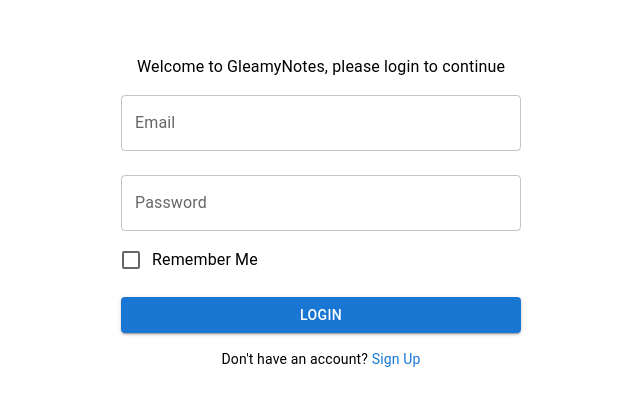
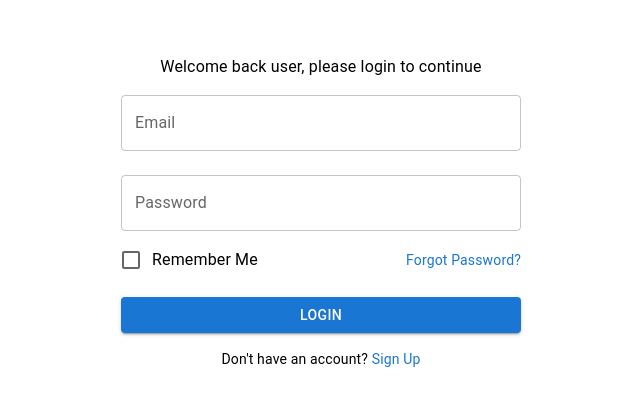
Before and after one commit to arijitchakma79/GleamyNotes, a React (Create React App) app in the folder client/: page /login in a window 1280 px wide. Shown: the part 204-610 px from the top of the page, without its empty margins (319-959 px from the left). Built offline with nearby package versions, Linux system fonts and the light colour scheme.

Commit message:
added forgot password page and connected with login page

```diff
--- a/client/src/App.tsx
+++ b/client/src/App.tsx
@@ -1,7 +1,7 @@
 import React from 'react';
 import { BrowserRouter as Router, Routes, Route } from 'react-router-dom';
 import './App.css';
-import { SignUpPage, LoginPage, Dashboard} from './pages';
+import { SignUpPage, LoginPage, Dashboard, VerifyPage, ForgotPasswordPage} from './pages';
 import ProtectedRoute from './components/protected';
 
 function App() {
@@ -13,6 +13,8 @@ function App() {
           <Route path="/" element={<h1>GloomyNotes</h1>} />
           <Route path="/signup" element={<SignUpPage />} />
           <Route path="/login" element={<LoginPage />} />
+          <Route path='forgot-password' element={<ForgotPasswordPage/>} />
+          <Route path="/verify" element={<VerifyPage />} />
 
           {/* Protected route */}
           <Route
--- /dev/null
+++ b/client/src/pages/forgotPasswordPage.tsx
@@ -0,0 +1,11 @@
+import React from "react";
+
+const ForgotPassword: React.FC = () => {
+    return (
+        <div>
+            <h1>Forgot Password</h1>
+        </div>
+    )
+}
+
+export default ForgotPassword;
--- a/client/src/pages/index.ts
+++ b/client/src/pages/index.ts
@@ -1,4 +1,5 @@
 export {default as SignUpPage} from './signUpPage';
 export {default as LoginPage} from './loginPage';
 export {default as VerifyPage} from './verifyPage';
+export {default as ForgotPasswordPage} from './forgotPasswordPage';
 export {default as Dashboard} from './dashboard';
--- a/client/src/pages/loginPage.tsx
+++ b/client/src/pages/loginPage.tsx
@@ -2,8 +2,18 @@ import React, { useState, useEffect } from "react";
 import { useDispatch, useSelector } from "react-redux";
 import { RootState, AppDispatch } from "../store";
 import { loginUser } from '../store/slices';
-import { useNavigate } from "react-router-dom";
-import { TextField, Button, CircularProgress, Typography, Box, Alert, Checkbox, FormControlLabel, Link } from '@mui/material';
+import { useNavigate, Link as RouterLink } from "react-router-dom";
+import {
+  TextField,
+  Button,
+  CircularProgress,
+  Typography,
+  Box,
+  Alert,
+  Checkbox,
+  FormControlLabel,
+  Link
+} from '@mui/material';
 
 const LoginPage: React.FC = () => {
   const dispatch = useDispatch<AppDispatch>();
@@ -37,7 +47,7 @@ const LoginPage: React.FC = () => {
       }}
     >
       <Typography variant="body1">
-        Welcome to GleamyNotes, please login to continue
+        Welcome back user, please login to continue
       </Typography>
 
       {error && <Alert severity="error">{error}</Alert>}
@@ -61,7 +71,12 @@ const LoginPage: React.FC = () => {
           onChange={(e) => setPassword(e.target.value)}
         />
 
-        <Box sx={{ display: 'flex', justifyContent: 'flex-start', width: '100%' }}>
+        <Box sx={{
+          display: 'flex',
+          justifyContent: 'space-between',
+          alignItems: 'center',
+          width: '100%'
+        }}>
           <FormControlLabel
             control={
               <Checkbox
@@ -72,6 +87,14 @@ const LoginPage: React.FC = () => {
             }
             label="Remember Me"
           />
+          <Link
+            component={RouterLink}
+            to="/forgot-password"
+            variant="body2"
+            sx={{ textDecoration: 'none' }}
+          >
+            Forgot Password?
+          </Link>
         </Box>
 
         <Button
@@ -88,7 +111,7 @@ const LoginPage: React.FC = () => {
         <Box sx={{ marginTop: 2, textAlign: 'center' }}>
           <Typography variant="body2">
             Don't have an account?{' '}
-            <Link href="/signup" underline="hover">
+            <Link component={RouterLink} to="/signup" underline="hover">
               Sign Up
             </Link>
           </Typography>
--- a/client/src/pages/signUpPage.tsx
+++ b/client/src/pages/signUpPage.tsx
@@ -3,7 +3,7 @@ import { signup } from "../api/userApi";
 import { useDispatch, useSelector } from "react-redux";
 import { RootState } from "../store";
 import { setError, setLoading, setUser } from "../store/userActions";
-import { TextField, Button, CircularProgress, Typography, Box, Alert } from "@mui/material";
+import { TextField, Button, CircularProgress, Typography, Box, Alert, Link} from "@mui/material";
 import { emailRegex, usernameRegex, nameRegex, passwordRegex } from "../utils/regex";
 
 const SignUpPage: React.FC = () => {
@@ -70,8 +70,8 @@ const SignUpPage: React.FC = () => {
         padding: 2,
       }}
     >
-      <Typography variant="h4" gutterBottom>
-        Sign Up
+      <Typography variant="body1">
+        Welcome to GleamyNotes, create an account to proceed.
       </Typography>
 
       {error && <Alert severity="error">{error}</Alert>}
@@ -140,6 +140,14 @@ const SignUpPage: React.FC = () => {
         >
           {loading ? <CircularProgress size={24} /> : 'Sign Up'}
         </Button>
+        <Box sx={{ marginTop: 2, textAlign: 'center' }}>
+          <Typography variant="body2">
+            Already have an account?{' '}
+            <Link href="/login" underline="hover">
+              Log In
+            </Link>
+          </Typography>
+        </Box>
       </Box>
     </Box>
   );
```
